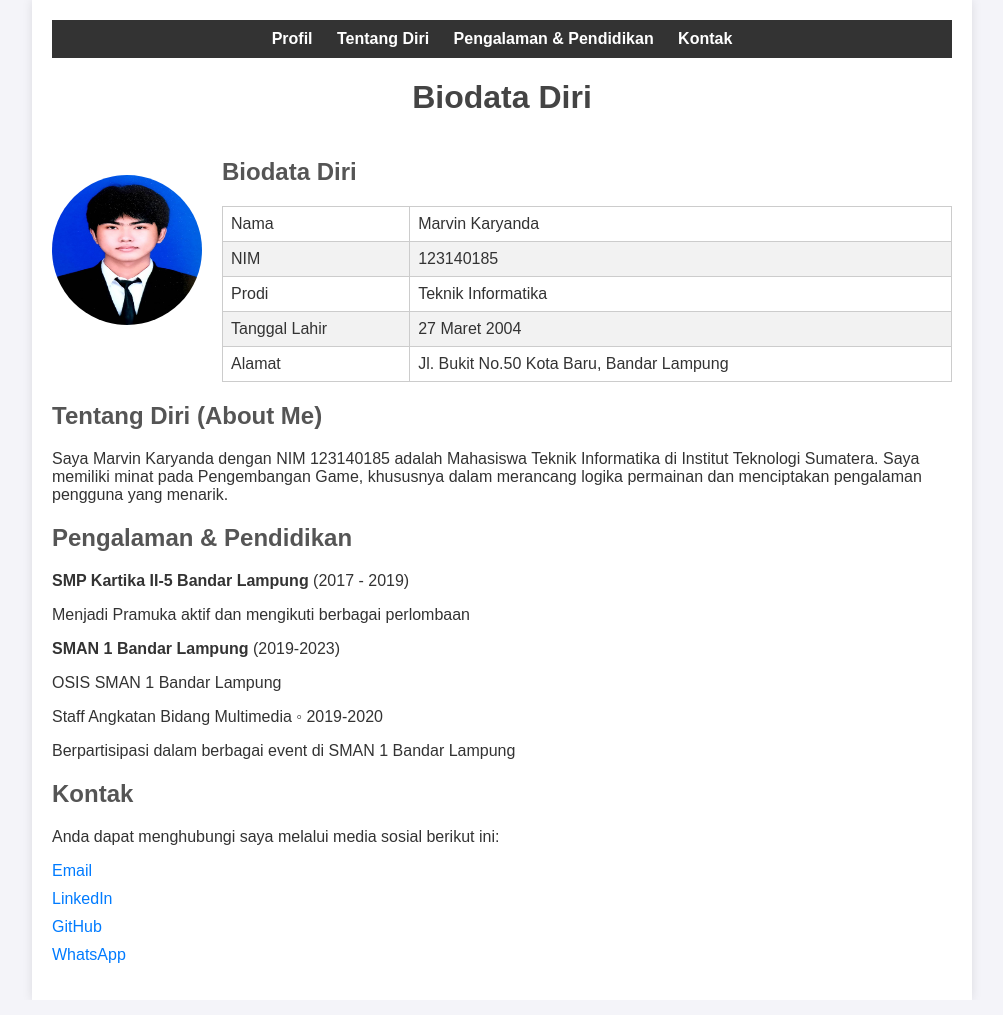
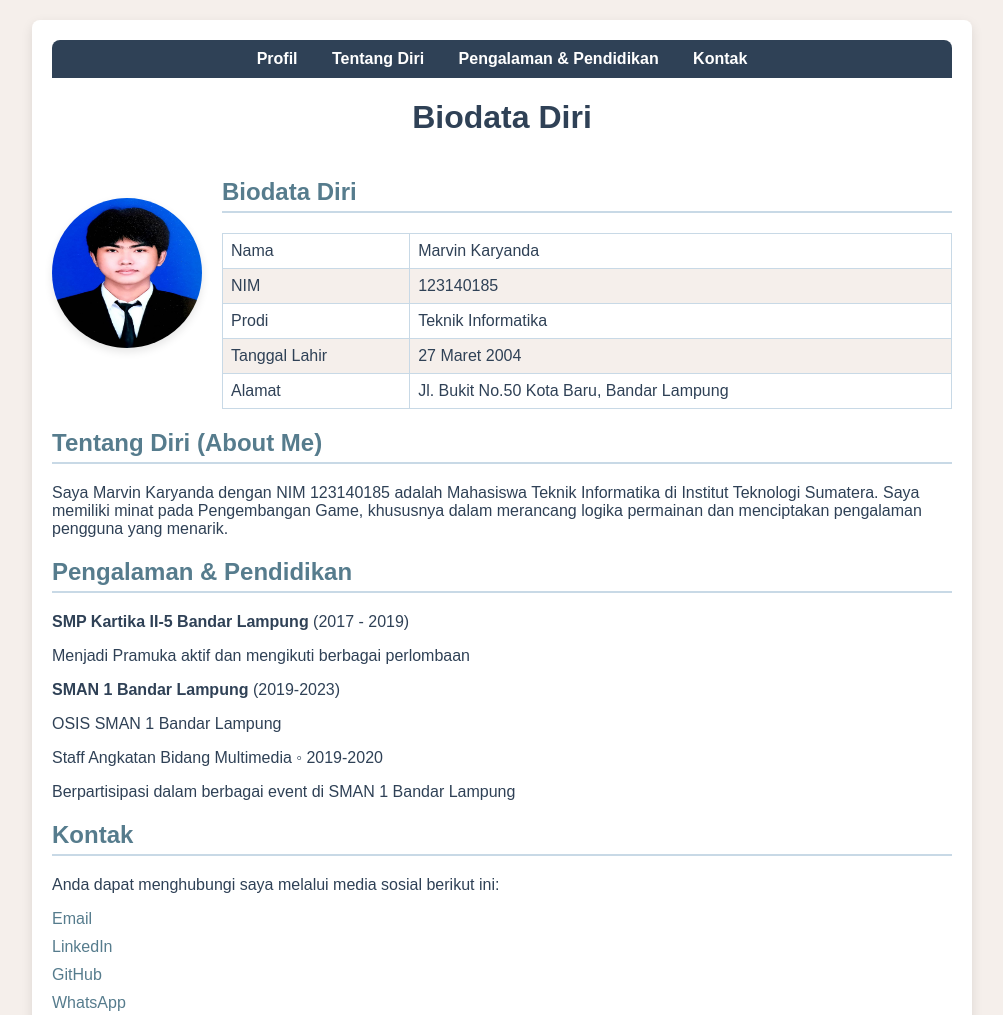
Before and after one commit to 04-185-Marvin-Karyanda/CATOK-3, a plain HTML site: page index.html in a window 1280 px wide. Shown: the top 1015 px of the page, without its empty margins (138-1141 px from the left). Drawn offline with Linux system fonts and the light colour scheme.

Commit message:
Update styles.css

```diff
--- a/styles.css
+++ b/styles.css
@@ -1,7 +1,7 @@
 body {
     font-family: Arial, sans-serif;
-    background-color: #f4f4f9;
-    color: #333;
+    background-color: #F5EFEB;
+    color: #2F4156;
     margin: 0;
     padding: 0;
 }
@@ -9,38 +9,41 @@ body {
 .container {
     width: 80%;
     max-width: 900px;
-    margin: 0 auto;
+    margin: 20px auto;
     padding: 20px;
-    background-color: #fff;
-    box-shadow: 0px 0px 10px rgba(0, 0, 0, 0.1);
+    background-color: #FFFFFF;
+    box-shadow: 0px 4px 12px rgba(0, 0, 0, 0.1);
+    border-radius: 8px;
 }
 
 nav {
-    background-color: #333;
-    color: #fff;
+    background-color: #2F4156;
     padding: 10px;
     text-align: center;
+    border-radius: 8px 8px 0 0;
 }
 
 nav a {
-    color: #fff;
+    color: #FFFFFF;
     text-decoration: none;
-    margin: 0 10px;
+    margin: 0 15px;
     font-weight: bold;
 }
 
 nav a:hover {
-    color: #ffd700;
+    color: #C8D9E6;
 }
 
 h1 {
-    color: #444;
+    color: #2F4156;
     text-align: center;
 }
 
 h2 {
-    color: #555;
+    color: #567C8D;
     margin-top: 20px;
+    border-bottom: 2px solid #C8D9E6;
+    padding-bottom: 5px;
 }
 
 ul {
@@ -59,20 +62,21 @@ table {
 }
 
 table, td {
-    border: 1px solid #ccc;
+    border: 1px solid #C8D9E6;
     padding: 8px;
 }
 
 table tr:nth-child(even) {
-    background-color: #f2f2f2;
+    background-color: #F5EFEB;
 }
 
 a {
-    color: #007bff;
+    color: #567C8D;
     text-decoration: none;
 }
 
 a:hover {
+    color: #2F4156;
     text-decoration: underline;
 }
 
@@ -81,6 +85,7 @@ img {
     display: block;
     margin: 0 auto;
     margin-bottom: 20px;
+    box-shadow: 0px 4px 8px rgba(0, 0, 0, 0.1);
 }
 
 .profile {
```
